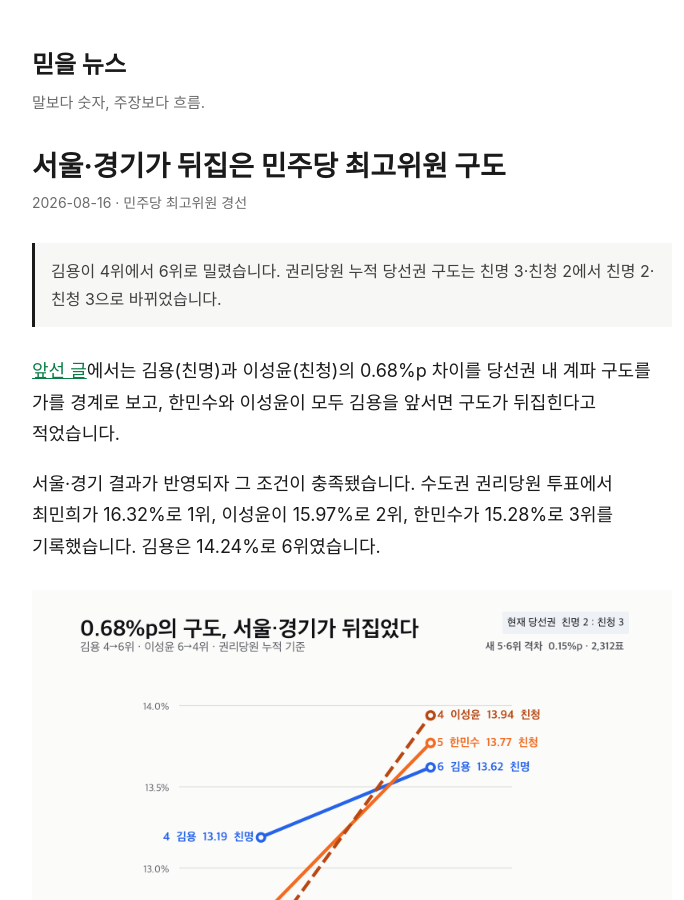
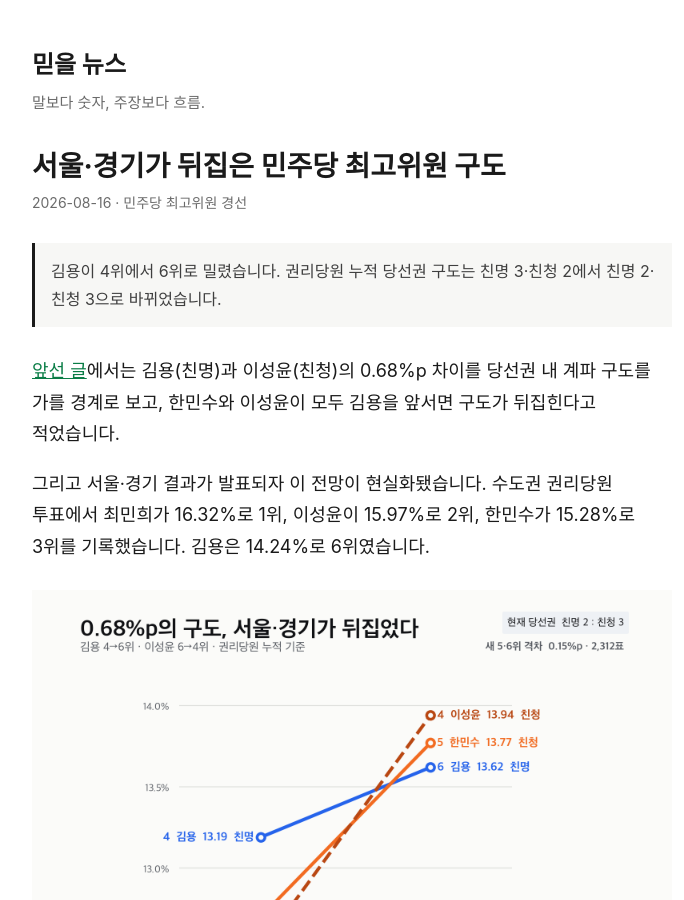
Before and after one commit to geekslife/newsstand, a Jekyll site: the page built from _posts/2026-08-16-maxgowi-capital-update.md, in a window 1280 px wide and 900 px high. Shown: the whole window, without its empty margins (288-972 px from the left). Built offline with Jekyll 4.4.1, drawn with Linux system fonts in a browser that asks for light colours.

Commit message:
서울경기 결과 연결 문장 교정

```diff
--- a/_posts/2026-08-16-maxgowi-capital-update.md
+++ b/_posts/2026-08-16-maxgowi-capital-update.md
@@ -11,7 +11,7 @@
 
 [앞선 글](/2026/08/16/maxgowi-cutline/)에서는 김용(친명)과 이성윤(친청)의 0.68%p 차이를 당선권 내 계파 구도를 가를 경계로 보고, 한민수와 이성윤이 모두 김용을 앞서면 구도가 뒤집힌다고 적었습니다.
 
-서울·경기 결과가 반영되자 그 조건이 충족됐습니다. 수도권 권리당원 투표에서 최민희가 16.32%로 1위, 이성윤이 15.97%로 2위, 한민수가 15.28%로 3위를 기록했습니다. 김용은 14.24%로 6위였습니다.
+그리고 서울·경기 결과가 발표되자 이 전망이 현실화됐습니다. 수도권 권리당원 투표에서 최민희가 16.32%로 1위, 이성윤이 15.97%로 2위, 한민수가 15.28%로 3위를 기록했습니다. 김용은 14.24%로 6위였습니다.
 
 ![민주당 최고위원 경선 권리당원 누적 득표율. 호남까지 김용 4위, 한민수 5위, 이성윤 6위였으나 서울·경기 반영 뒤 이성윤 4위, 한민수 5위, 김용 6위로 역전](/assets/maxgowi_capital_update_20260816.png)
 <p class="caption">8월 15일 호남까지와 16일 서울·경기 반영 뒤 권리당원 누적 득표율 비교</p>
```
